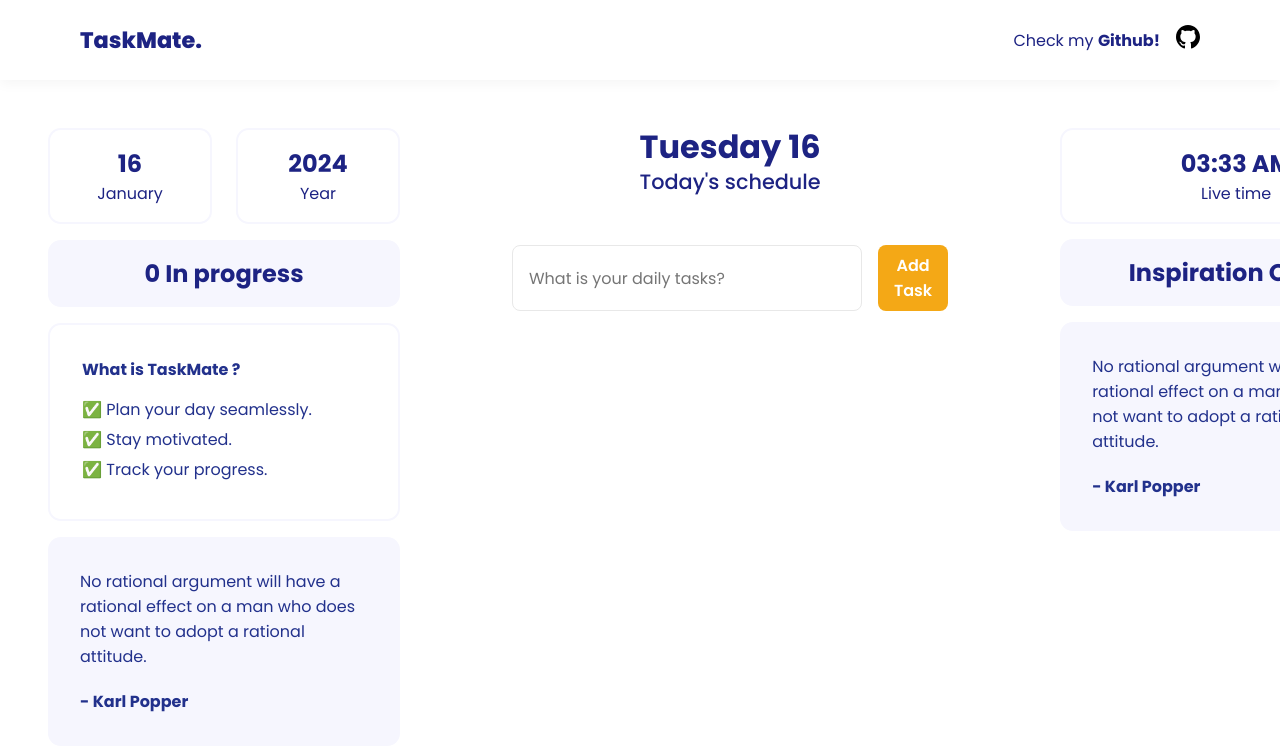
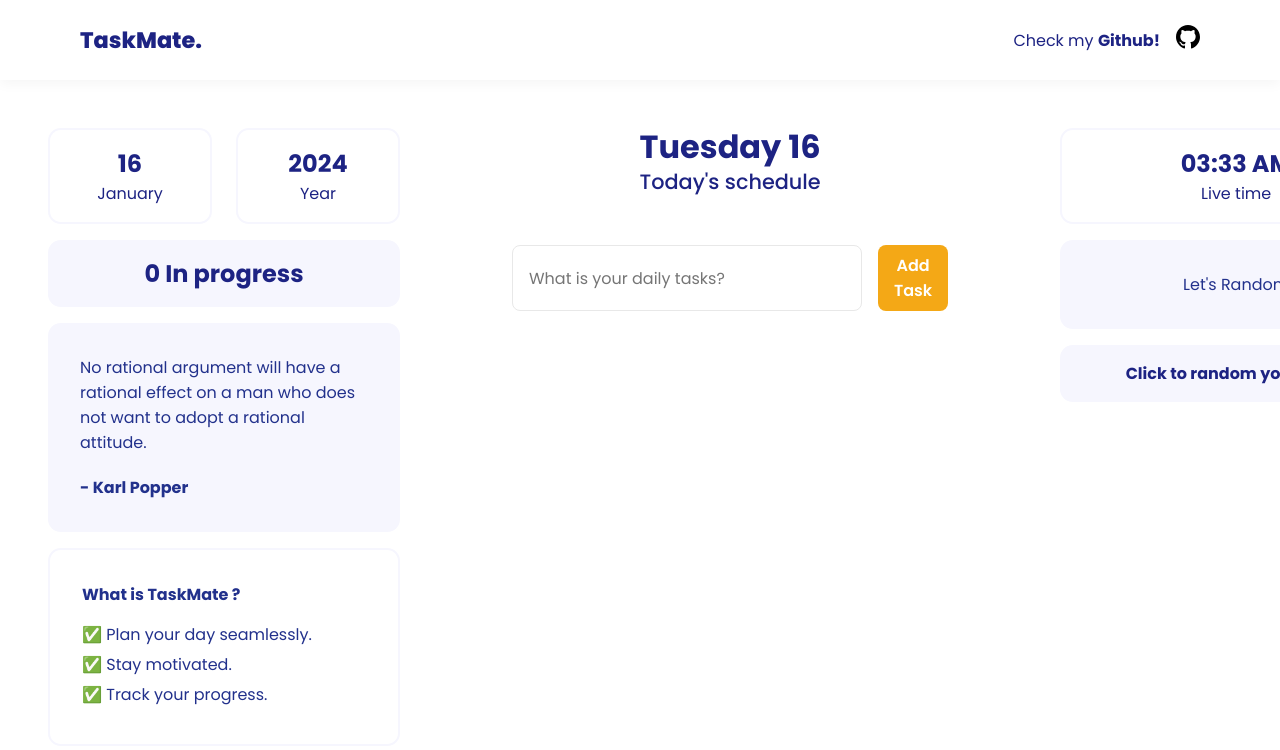
Before and after one commit to rapeepattr/TaskMate, a React (Create React App) app: page / in a window 1280 px wide. Shown: the top 750 px of the page. Built offline with nearby package versions, Linux system fonts and the light colour scheme.

Commit message:
Add random tasks function

```diff
--- a/src/App.css
+++ b/src/App.css
@@ -257,4 +257,30 @@ h1 {
   margin-bottom: 15px;
 }
 
+.random-btn {
+  border: none;
+  /* border: 1px solid #1d2383; */
+  background-color: #f6f6fe;
+  color: #1d2383;
+  border-radius: 0.8rem;
+  padding: 1rem 2rem;
+  width: 100%;
+  text-align: center;
+  margin: 0;
+  font-size: 1rem;
+  font-weight: 700;
+  cursor: pointer;
+  margin-top: 1rem;
+}
+
+.random-btn:hover{
+  /* border: 1px solid #1d2383; */
+  transform: rotate();
+  transition: 0.5s;
+  box-shadow: rgba(100, 100, 111, 0.2) 0px 7px 29px 0px;
+}
+
+.random-tasks {
+  text-align: center;
+}
 /* test comment */
--- a/src/App.js
+++ b/src/App.js
@@ -12,6 +12,7 @@ function App() {
   // const [alert, setAlert] = useState({ show: false, msg: '', type: '' });
   const [checkEditItem, setCheckEditItem] = useState(false);
   const [editId, setEditId] = useState(null);
+  const [randomTask, setRandomTask] = useState("Let's Random");
 
   const date = new Date()
   const months = [
@@ -105,6 +106,20 @@ function App() {
 
   };
 
+  const genRandomTask = async () => {
+    axios.get(
+      'https://api.api-ninjas.com/v1/bucketlist',
+      {
+        headers: { 'X-Api-Key': 'g9Flz2ZihLpOAdgC4LYdSw==9eCc0TIpoznnyOx6' },
+      }
+    ).then((response) => {
+      setRandomTask(response.data.item)
+    })
+      .catch((error) => {
+        console.error('Error fetching random task:', error);
+      });
+  }
+
   return (
     <>
       <nav>
@@ -137,6 +152,11 @@ function App() {
             <h2>{list.length} In progress</h2>
           </div>
 
+          <section className='container-quote'>
+            <p className='quote'>{quote}</p>
+            <h4 className='author'>- {author}</h4>
+          </section>
+
           <section className='container-info'>
             <h4>What is TaskMate ?</h4>
             <p>✅ Plan your day seamlessly.</p>
@@ -144,10 +164,6 @@ function App() {
             <p>✅ Track your progress.</p>
           </section>
 
-          <section className='container-quote'>
-            <p className='quote'>{quote}</p>
-            <h4 className='author'>- {author}</h4>
-          </section>
         </section>
 
         <section className='mid-section'>
@@ -180,14 +196,12 @@ function App() {
             <p>Live time</p>
           </section>
 
-          <div className='container-remain'>
-            <h2>Inspiration Quote</h2>
-          </div>
+          <section className='container-quote'>
+            <p className='random-tasks'>{randomTask}</p>
+          </section>
 
-          <section className='container-quote'>
-            <p className='quote'>{quote}</p>
-            <h4 className='author'>- {author}</h4>
-          </section>
+          <button className='random-btn' onClick={genRandomTask}>Click to random your tasks</button>
+
         </section>
       </div>
     </>
```
